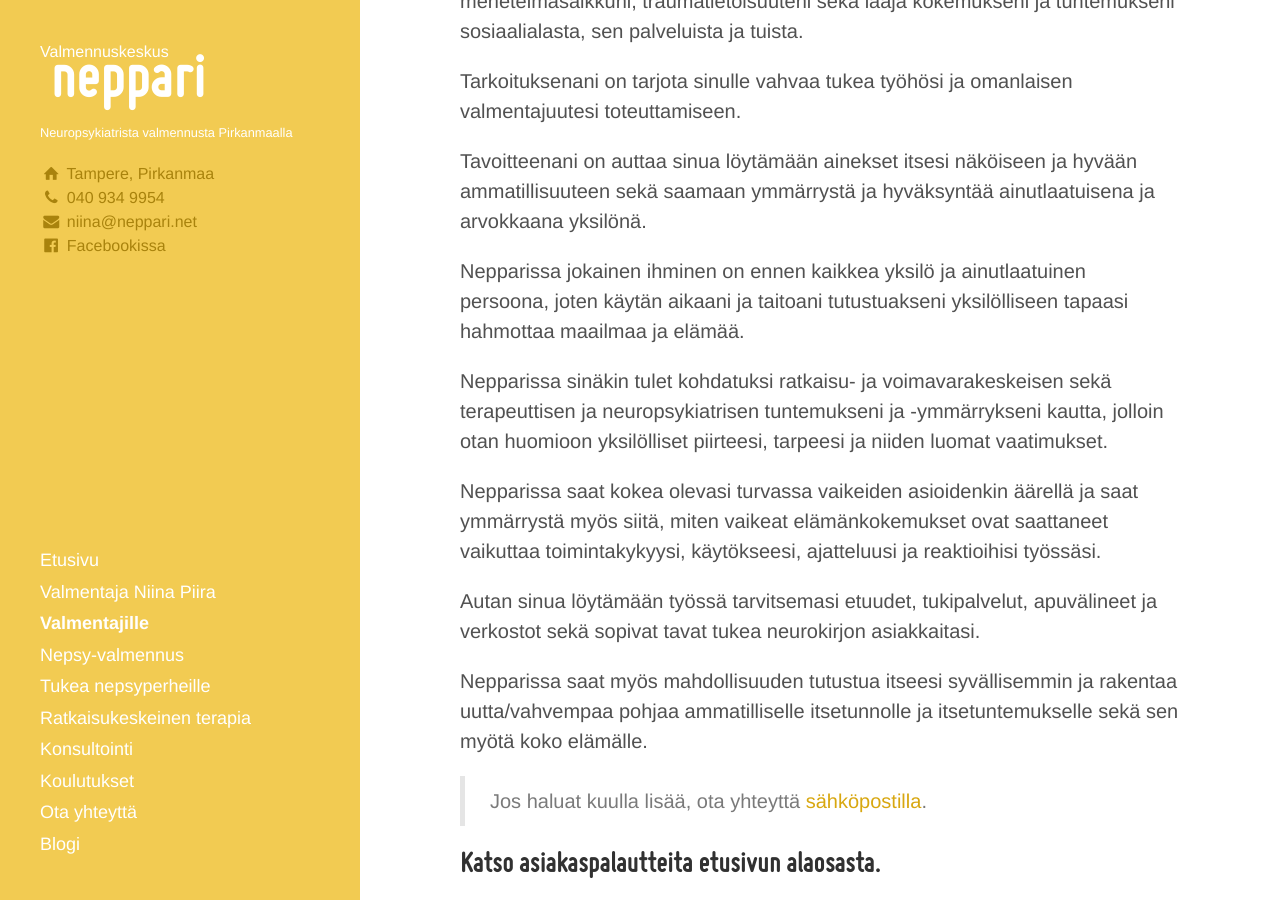
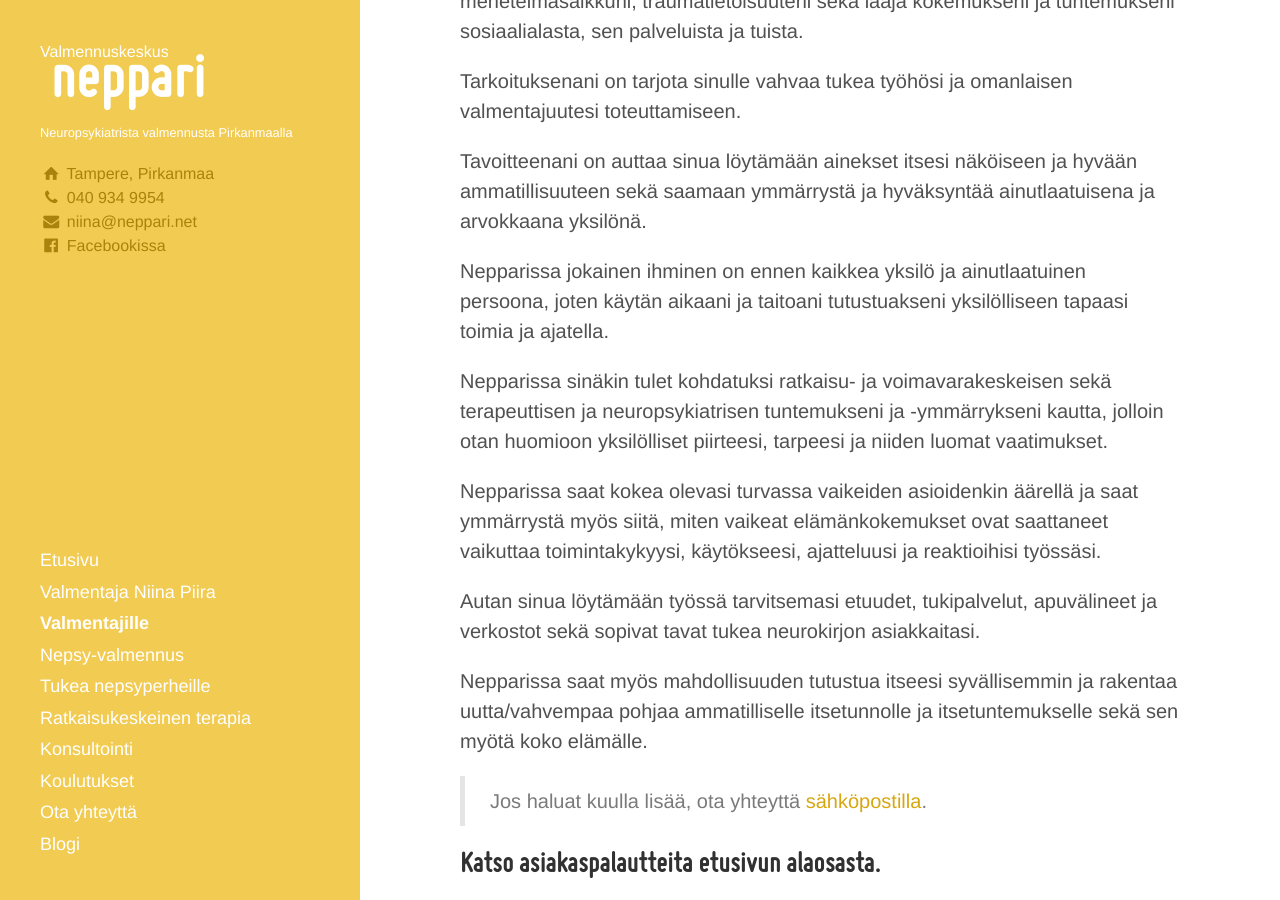
Before and after one commit to niinapiira/neppari.net, a Jekyll site: the page built from sinulle.md, in a window 1280 px wide and 900 px high, scrolled down 661 px. Built offline with Jekyll 4.4.1, drawn with Linux system fonts in a browser that asks for light colours.

Commit message:
Update sinulle.md

```diff
--- a/sinulle.md
+++ b/sinulle.md
@@ -29,7 +29,7 @@
 
 Tavoitteenani on auttaa sinua löytämään ainekset itsesi näköiseen ja hyvään ammatillisuuteen sekä saamaan ymmärrystä ja hyväksyntää ainutlaatuisena ja arvokkaana yksilönä.
 
-Nepparissa jokainen ihminen on ennen kaikkea yksilö ja ainutlaatuinen persoona, joten käytän aikaani ja taitoani tutustuakseni yksilölliseen tapaasi hahmottaa maailmaa ja elämää.
+Nepparissa jokainen ihminen on ennen kaikkea yksilö ja ainutlaatuinen persoona, joten käytän aikaani ja taitoani tutustuakseni yksilölliseen tapaasi toimia ja ajatella.
 
 Nepparissa sinäkin tulet kohdatuksi ratkaisu- ja voimavarakeskeisen sekä terapeuttisen ja neuropsykiatrisen tuntemukseni ja -ymmärrykseni kautta, jolloin otan huomioon yksilölliset piirteesi, tarpeesi ja niiden luomat vaatimukset.
 
```
